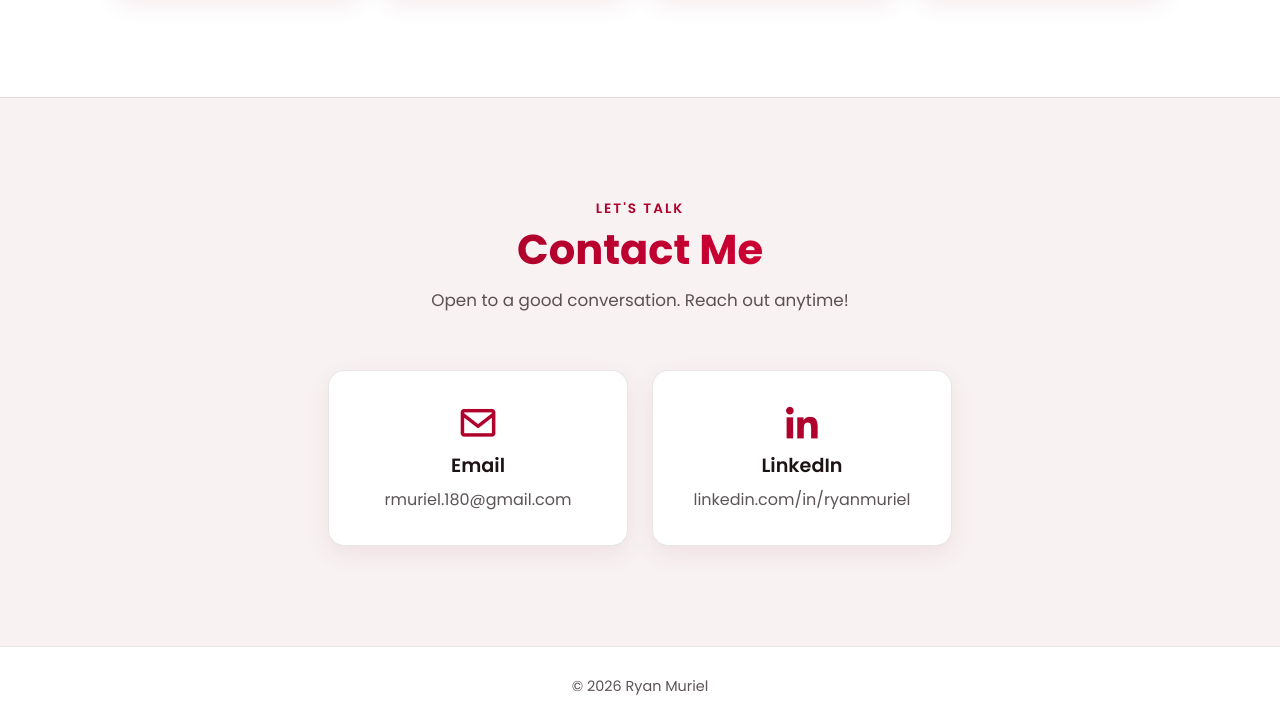
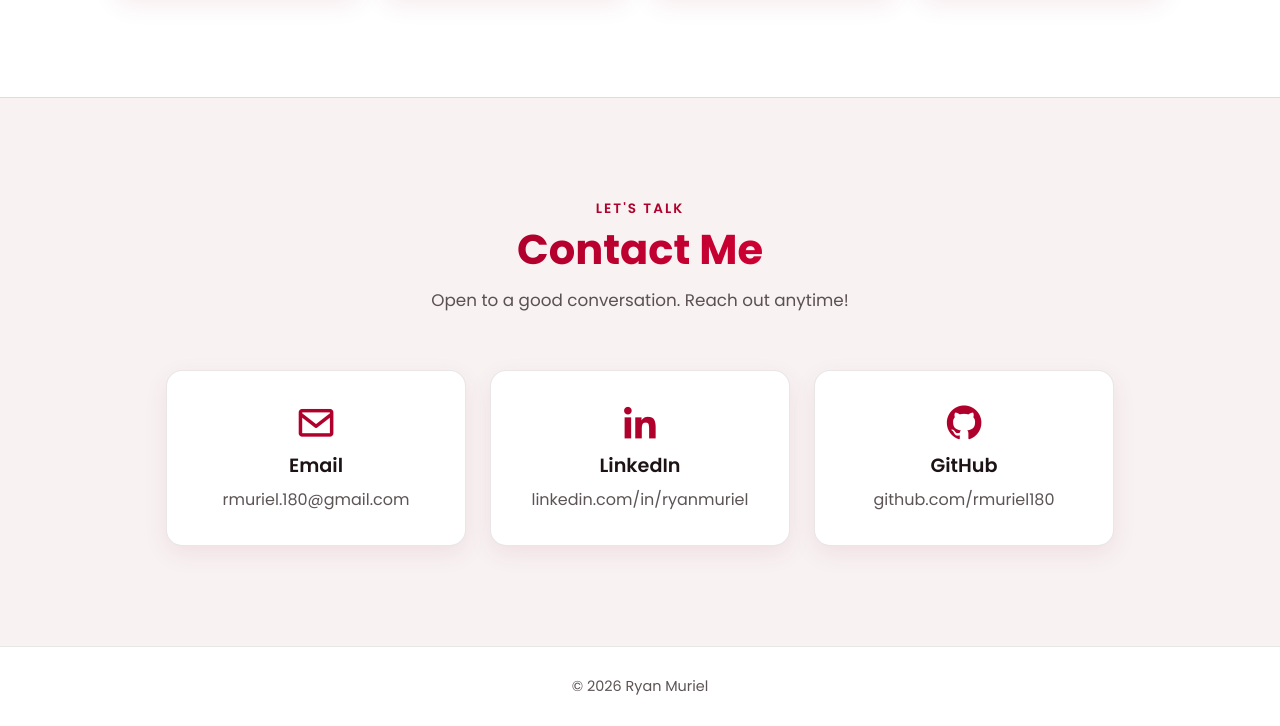
Before and after one commit to rmuriel180/rmuriel180.github.io, a plain HTML site: page index.html in a window 1280 px wide. Shown: the part 2146-2872 px from the top of the page. Drawn offline with nearby package versions, Linux system fonts and the light colour scheme.

Commit message:
Add files via upload

```diff
--- a/index.html
+++ b/index.html
@@ -380,6 +380,11 @@
                     <h4>LinkedIn</h4>
                     <p>linkedin.com/in/ryanmuriel</p>
                 </a>
+                <a href="https://github.com/rmuriel180" target="_blank" rel="noopener" class="contact-card">
+                    <i class='bx bxl-github'></i>
+                    <h4>GitHub</h4>
+                    <p>github.com/rmuriel180</p>
+                </a>
             </div>
         </div>
     </section>
```
